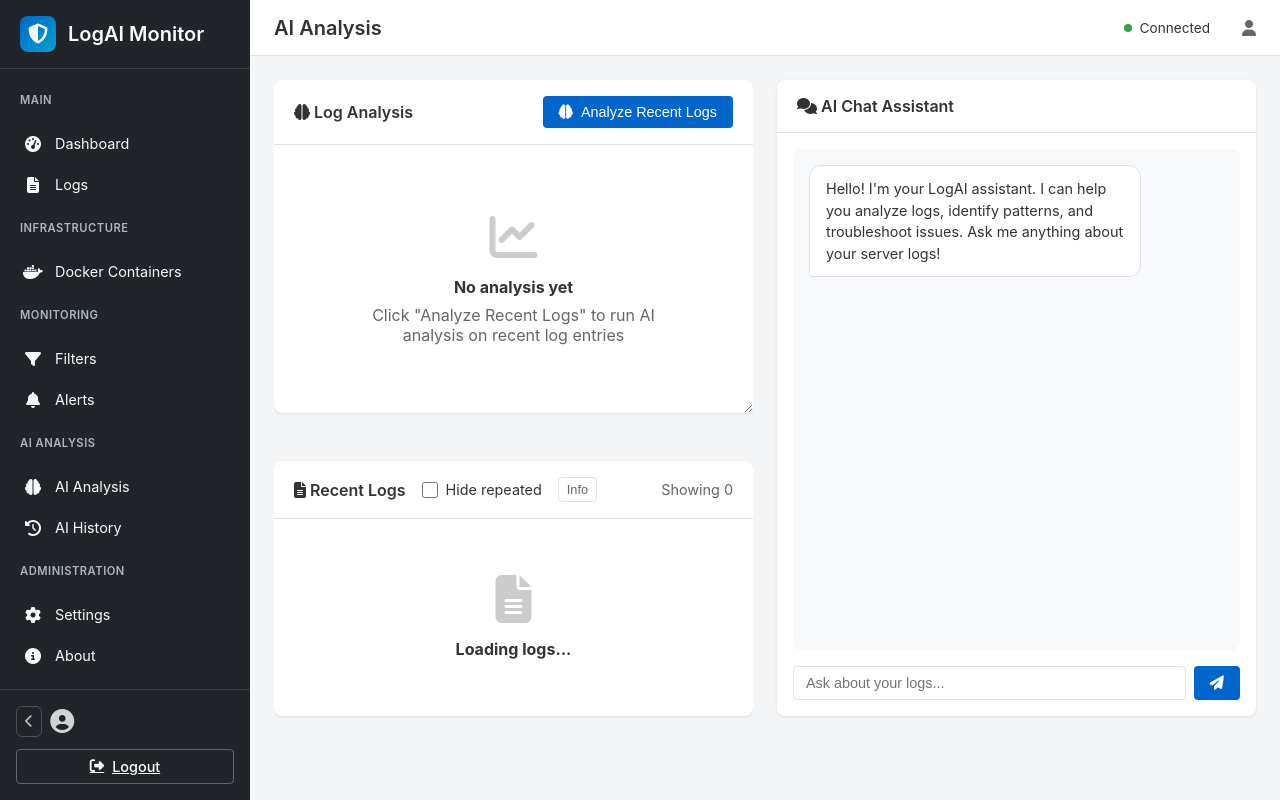
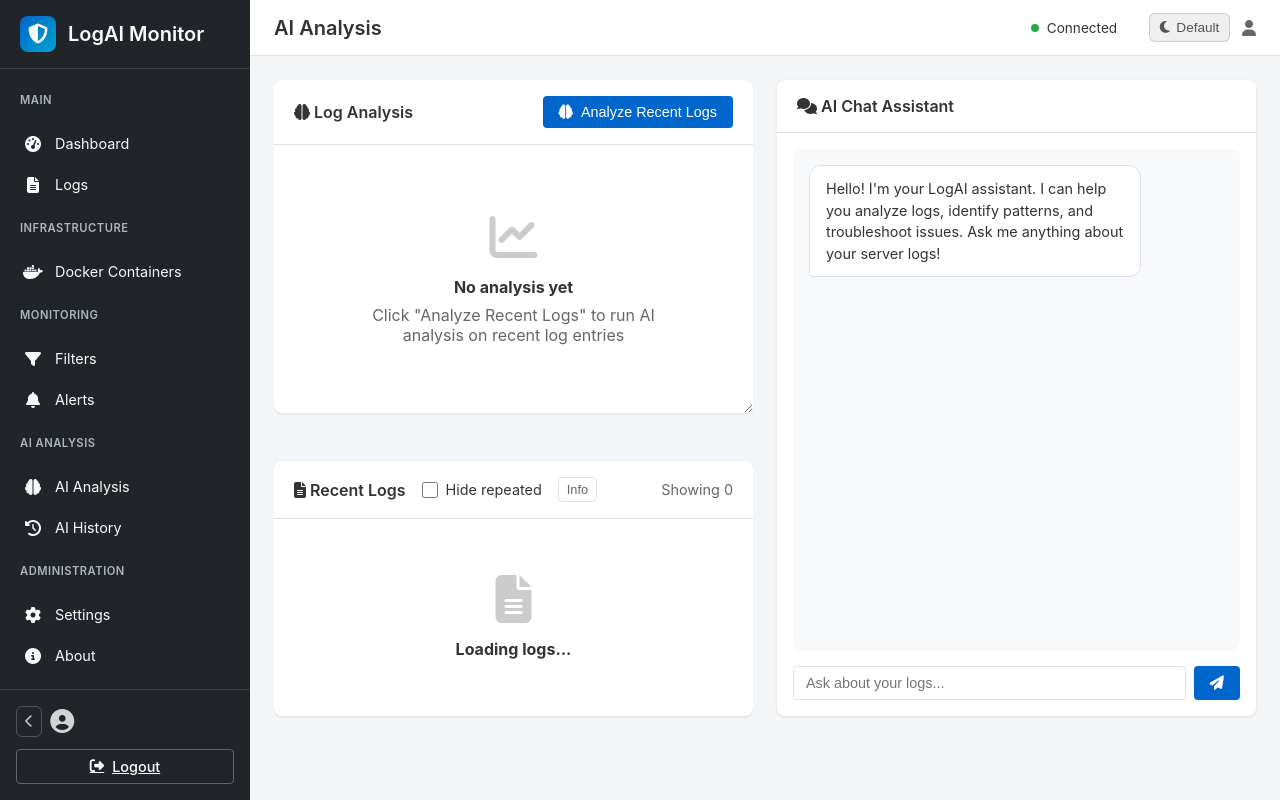
Before and after one commit to ftsiadimos/LogRadarAI, a Flask app: template templates/analysis.html in a window 1280 px wide. Run offline with Flask 3, Linux system fonts and the light colour scheme; the template is opened without the code that fills it, so the values that code supplies are empty; some libraries are stand-ins or nearby versions.

Commit message:
feat: Update version to 2.2.0 and add log detail modal to analysis page

```diff
--- a/static/js/app.js
+++ b/static/js/app.js
@@ -34,6 +34,45 @@ function applyTheme(theme) {
 
     // Store in localStorage for immediate application on page load
     localStorage.setItem('ui_theme', theme || 'default');
+}
+
+// Available themes cycle order
+const THEMES = ['default', 'terminal'];
+const THEME_META = {
+    default:  { icon: 'fa-moon',      label: 'Default',  title: 'Switch to Terminal theme' },
+    terminal: { icon: 'fa-terminal',  label: 'Terminal', title: 'Switch to Default theme'  }
+};
+
+function toggleTheme() {
+    const current = localStorage.getItem('ui_theme') || 'default';
+    const idx = THEMES.indexOf(current);
+    const next = THEMES[(idx + 1) % THEMES.length];
+    applyTheme(next);
+    updateThemeToggleBtn(next);
+}
+
+function updateThemeToggleBtn(theme) {
+    const btn   = document.getElementById('themeToggleBtn');
+    const icon  = document.getElementById('themeToggleIcon');
+    const label = document.getElementById('themeToggleLabel');
+    if (!btn) return;
+    const meta = THEME_META[theme] || THEME_META['default'];
+    // Swap icon
+    if (icon) {
+        icon.className = `fas ${meta.icon}`;
+    }
+    if (label) label.textContent = meta.label;
+    btn.title = meta.title;
+    // Style button to match terminal theme
+    if (theme === 'terminal') {
+        btn.style.borderColor = '#00aa00';
+        btn.style.color = '#00ff00';
+        btn.style.backgroundColor = '#001a00';
+    } else {
+        btn.style.borderColor = 'rgba(0,0,0,0.15)';
+        btn.style.color = '#555';
+        btn.style.backgroundColor = '';
+    }
 }
 
 function previewTheme(theme) {
@@ -1873,9 +1912,10 @@ async function loadHideDuplicatesDefault() {
 
 // Initialize page
 document.addEventListener('DOMContentLoaded', () => {
-    // Apply saved theme immediately
+    // Apply saved theme immediately and sync the toggle button
     const savedTheme = localStorage.getItem('ui_theme') || 'default';
     applyTheme(savedTheme);
+    updateThemeToggleBtn(savedTheme);
 
     initSocket();
     fetchStats();
--- a/templates/analysis.html
+++ b/templates/analysis.html
@@ -98,6 +98,24 @@
         <p><strong>Privacy:</strong> All analysis is done locally using Ollama - no data is sent to external services.</p>
     </div>
 </div>
+
+<!-- Log Detail Modal -->
+<div class="modal-overlay" id="logDetailModal">
+    <div class="modal">
+        <div class="modal-header">
+            <h3>Log Details</h3>
+            <button class="modal-close" onclick="closeModal('logDetailModal')">&times;</button>
+        </div>
+        <div class="modal-body" id="logDetailContent">
+        </div>
+        <div class="modal-footer">
+            <button class="btn btn-primary" id="analyzeLogBtn" onclick="analyzeLog()">
+                <i class="fas fa-brain"></i> Analyze with AI
+            </button>
+            <button class="btn btn-secondary" onclick="closeModal('logDetailModal')">Close</button>
+        </div>
+    </div>
+</div>
 {% endblock %}
 
 {% block scripts %}
--- a/templates/base.html
+++ b/templates/base.html
@@ -342,7 +342,11 @@
                             <span class="status-dot"></span> Connected
                         </div>
                     </div>
-                    <div class="user-menu" style="display: flex; align-items: center; gap: 1rem; margin-left: 1rem;">
+                    <div class="user-menu" style="display: flex; align-items: center; gap: 0.75rem; margin-left: 1rem;">
+                        <button id="themeToggleBtn" onclick="toggleTheme()" title="Toggle theme" style="background: none; border: 1px solid rgba(0,0,0,0.15); border-radius: 6px; padding: 0.35rem 0.6rem; cursor: pointer; font-size: 0.85rem; display: flex; align-items: center; gap: 0.4rem; color: #555; transition: all 0.2s;">
+                            <i id="themeToggleIcon" class="fas fa-moon"></i>
+                            <span id="themeToggleLabel">Theme</span>
+                        </button>
                         <span style="color: #666;">
                             <i class="fas fa-user"></i> {{ current_user.username }}
                         </span>
```
